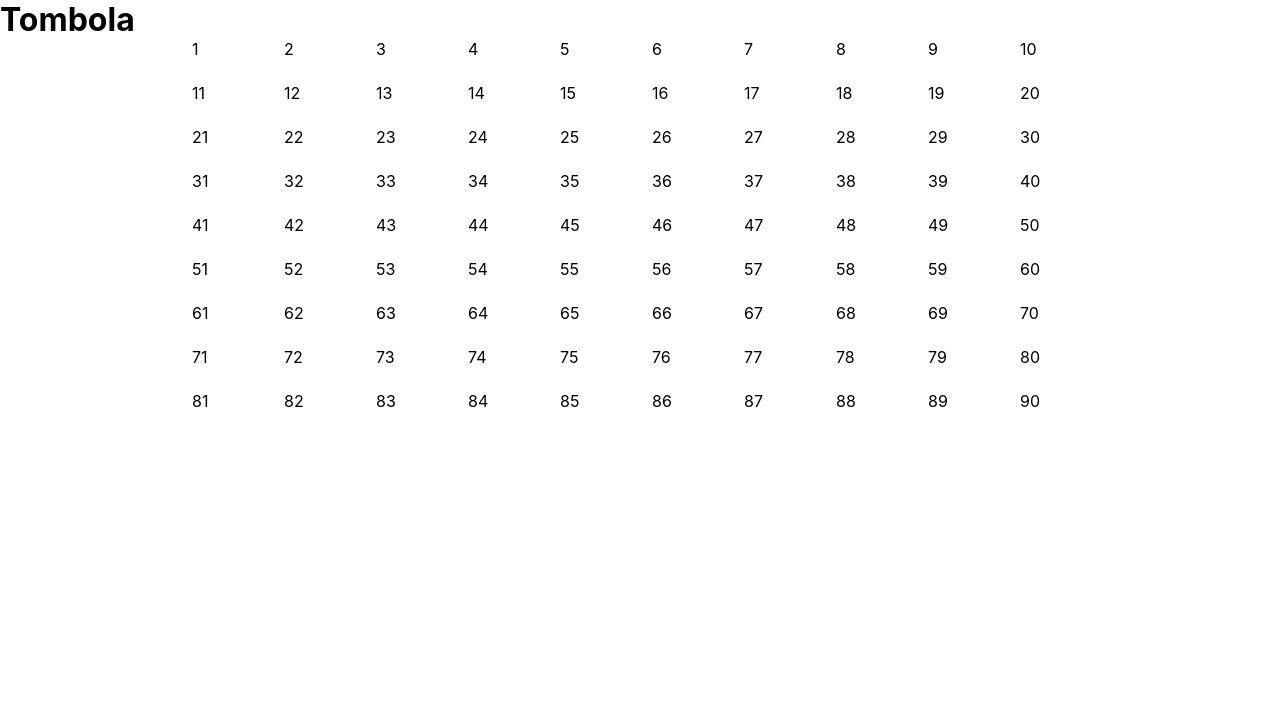
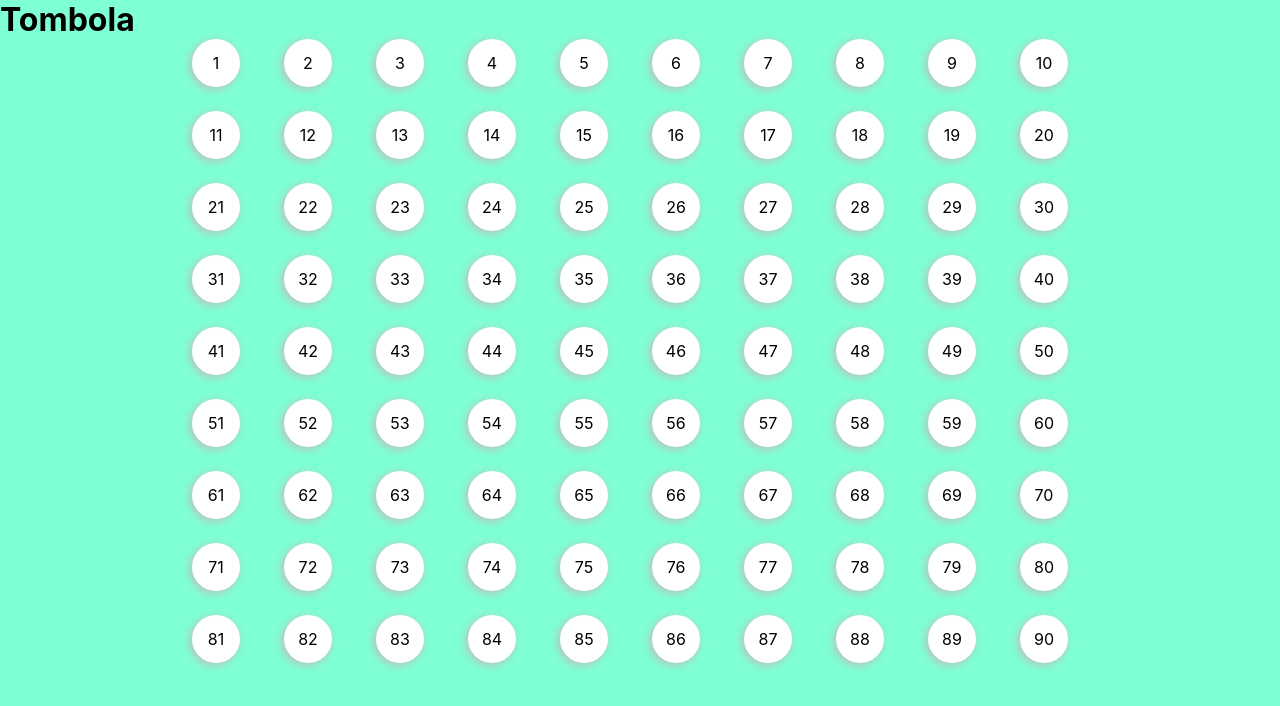
Before and after one commit to giovanni-arduini/web-tombola, a React (Vite) app: page / in a window 1280 px wide. Shown: the top 706 px of the page. Built offline with nearby package versions, Linux system fonts and the light colour scheme.

Commit message:
ADD style to Number

```diff
--- a/src/App.css
+++ b/src/App.css
@@ -0,0 +1,3 @@
+* {
+  background-color: aquamarine;
+}
--- a/src/Number/Number.jsx
+++ b/src/Number/Number.jsx
@@ -1,5 +1,7 @@
+import style from "./Number.module.css";
+
 function Number(n) {
-  return <p>{n.n}</p>;
+  return <p className={style.body}>{n.n}</p>;
 }
 
 export default Number;
--- /dev/null
+++ b/src/Number/Number.module.css
@@ -0,0 +1,9 @@
+.body {
+  background-color: white;
+  text-align: center;
+  align-content: center;
+  border-radius: 999px;
+  height: 3rem;
+  box-shadow: -2px 2px 8px #c0bbbb;
+  aspect-ratio: 1/1;
+}
```
